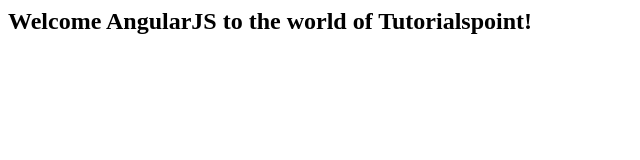
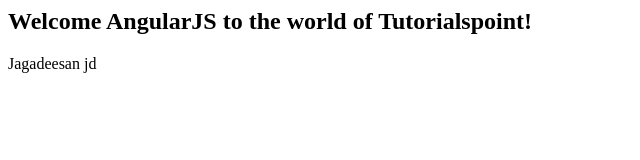
Before and after one commit to ask05/angularJS2, a plain HTML site: page index.html in a window 1280 px wide. Shown: the whole page, without its empty margins (0-640 px from the left). Drawn offline with nearby package versions, Linux system fonts and the light colour scheme.

Commit message:
last change

```diff
--- a/index.html
+++ b/index.html
@@ -1,8 +1,5 @@
-
 <html>
-
-
-     <head>
+   <head>
       <script src = "https://ajax.googleapis.com/ajax/libs/angularjs/1.7.2/angular.js"></script>
    </head>
 
@@ -11,7 +8,7 @@
       <div ng-controller = "HelloController" >
          <h2>Welcome {{helloTo.title}} to the world of Tutorialspoint!</h2>
       </div>
-
+        <p>Jagadeesan jd</p>
       <script>
          angular.module("myapp", [])
 
```
